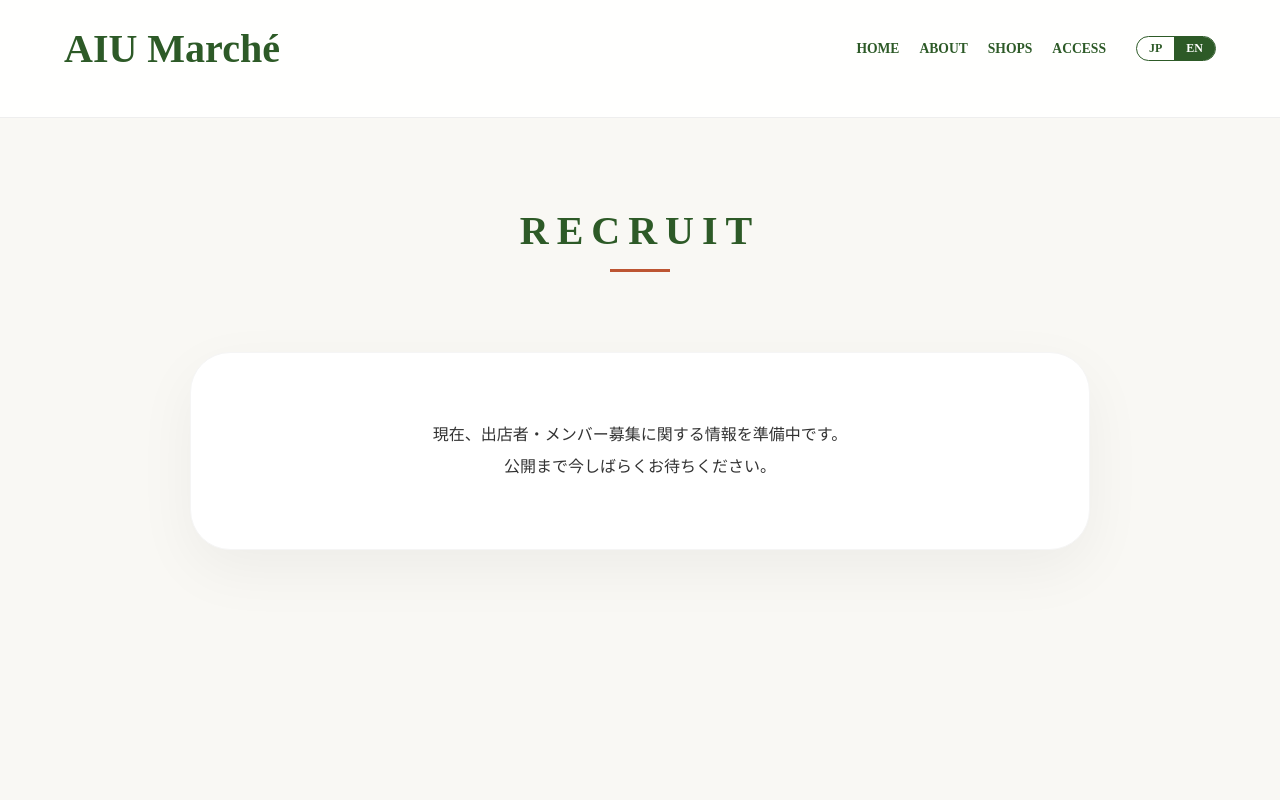
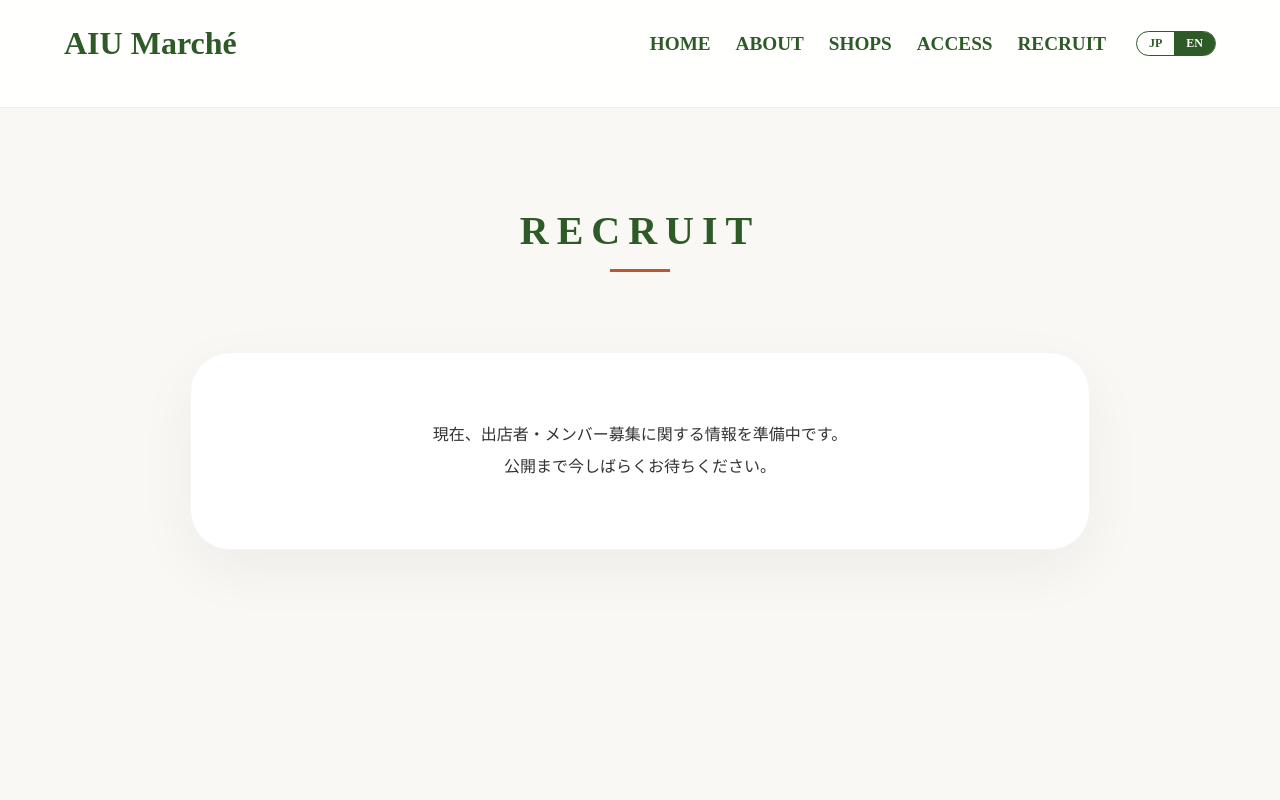
Before and after one commit to aiumarche/aiumarche, a Next.js app: page /en/recruit in a window 1280 px wide. Shown: the top 800 px of the page. Built offline with nearby package versions, Linux system fonts and the light colour scheme; a web font is replaced by a local one.

Commit message:
Add RECRUIT and increase font size

```diff
--- a/app/[lang]/layout.tsx
+++ b/app/[lang]/layout.tsx
@@ -35,17 +35,19 @@ export default function RootLayout({
           backdropFilter: 'blur(10px)', padding: '25px 5% 45px 5%', display: 'flex',
           justifyContent: 'space-between', alignItems: 'center', borderBottom: '1px solid #eee'
         }}>
-          <Link href={`/${lang}`} style={{ color: '#2d5a27', fontSize: '2.5rem', fontWeight: 'bold', textDecoration: 'none' }}>
+          <Link href={`/${lang}`} style={{ color: '#2d5a27', fontSize: '2.0rem', fontWeight: 'bold', textDecoration: 'none' }}>
             AIU Marché
           </Link>
 
           <div style={{ display: 'flex', alignItems: 'center', gap: '30px' }}>
-            <nav style={{ display: 'flex', gap: '20px' }}>
-              <Link href={`/${lang}`} style={navLinkStyle}>HOME</Link>
-              <Link href={`/${lang}/about`} style={navLinkStyle}>ABOUT</Link>
-              <Link href={`/${lang}/shops`} style={navLinkStyle}>SHOPS</Link>
-              <Link href={`/${lang}/access`} style={navLinkStyle}>ACCESS</Link>
-            </nav>
+            <nav style={{ display: 'flex', gap: '25px' }}> {/* 間隔を少し広げました */}
+  <Link href={`/${lang}`} style={navLinkStyle}>HOME</Link>
+  <Link href={`/${lang}/about`} style={navLinkStyle}>ABOUT</Link>
+  <Link href={`/${lang}/shops`} style={navLinkStyle}>SHOPS</Link>
+  <Link href={`/${lang}/access`} style={navLinkStyle}>ACCESS</Link>
+  {/* 新しく RECRUIT を追加 */}
+  <Link href={`/${lang}/recruit`} style={navLinkStyle}>RECRUIT</Link>
+</nav>
 
             <div style={{ display: 'flex', border: '1px solid #2d5a27', borderRadius: '20px', overflow: 'hidden' }}>
               <Link href="/jp" style={langBtnLinkStyle(lang === 'jp')}>JP</Link>
@@ -113,7 +115,7 @@ export default function RootLayout({
 }
 
 // スタイル定義
-const navLinkStyle = { color: '#2d5a27', textDecoration: 'none', fontSize: '0.85rem', fontWeight: 'bold' };
+const navLinkStyle = { color: '#2d5a27', textDecoration: 'none', fontSize: '1.2rem', fontWeight: 'bold' };
 const footerLinkStyle = { color: '#fff', textDecoration: 'none', fontSize: '0.85rem', letterSpacing: '0.1em' };
 
 const langBtnLinkStyle = (isActive: boolean) => ({
```
